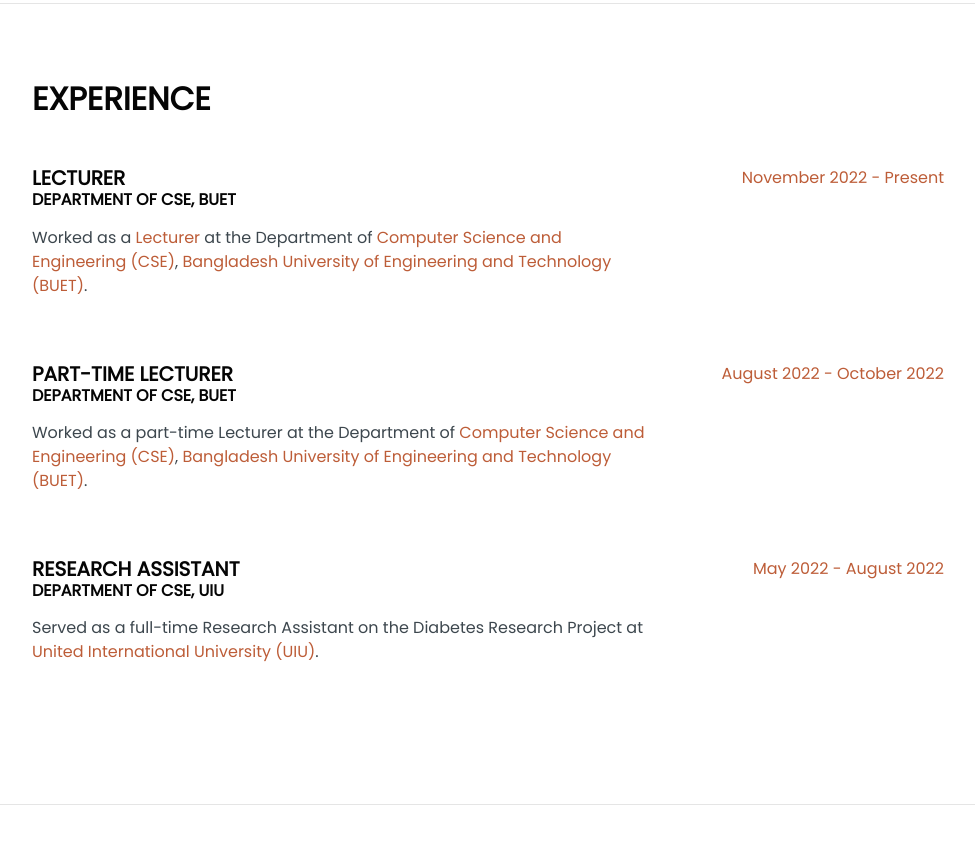
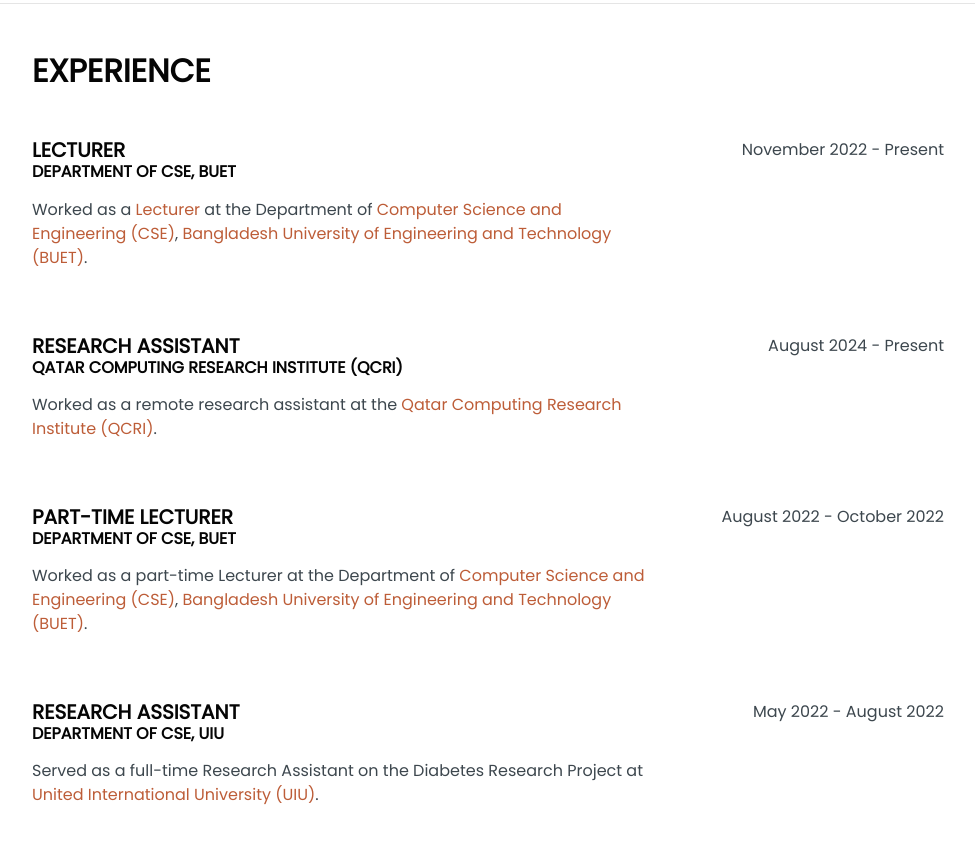
Before and after one commit to Md-Ashraful-Pramanik/Md-Ashraful-Pramanik.github.io, a plain HTML site: page index.html in a window 1280 px wide. Shown: the part 2399-3243 px from the top of the page, without its empty margins (288-1263 px from the left). Drawn offline with Linux system fonts and the light colour scheme.

Commit message:
missing experience added

```diff
--- a/index.html
+++ b/index.html
@@ -195,7 +195,22 @@
           </div>
 
           <div class="resume-date text-md-right">
-            <span class="text-primary">November 2022 - Present</span>
+            <span>November 2022 - Present</span>
+          </div>
+        </div>
+
+        <div class="resume-item d-flex flex-column flex-md-row justify-content-between mb-5">
+          <div class="resume-content">
+            <h5 class="mb-0">Research Assistant</h5>
+            <h6 class="mb-3">Qatar Computing Research Institute (QCRI)</h6>
+            <p>
+              Worked as a remote research assistant at the
+              <a href="https://www.hbku.edu.qa/en/qcri" target="_blank">Qatar Computing Research Institute (QCRI)</a>.
+            </p>
+          </div>
+
+          <div class="resume-date text-md-right">
+            <span>August 2024 - Present</span>
           </div>
         </div>
 
@@ -212,7 +227,7 @@
           </div>
 
           <div class="resume-date text-md-right">
-            <span class="text-primary">August 2022 - October 2022</span>
+            <span>August 2022 - October 2022</span>
           </div>
         </div>
 
@@ -227,7 +242,7 @@
           </div>
 
           <div class="resume-date text-md-right">
-            <span class="text-primary">May 2022 - August 2022</span>
+            <span>May 2022 - August 2022</span>
           </div>
         </div>
       </div>
```
